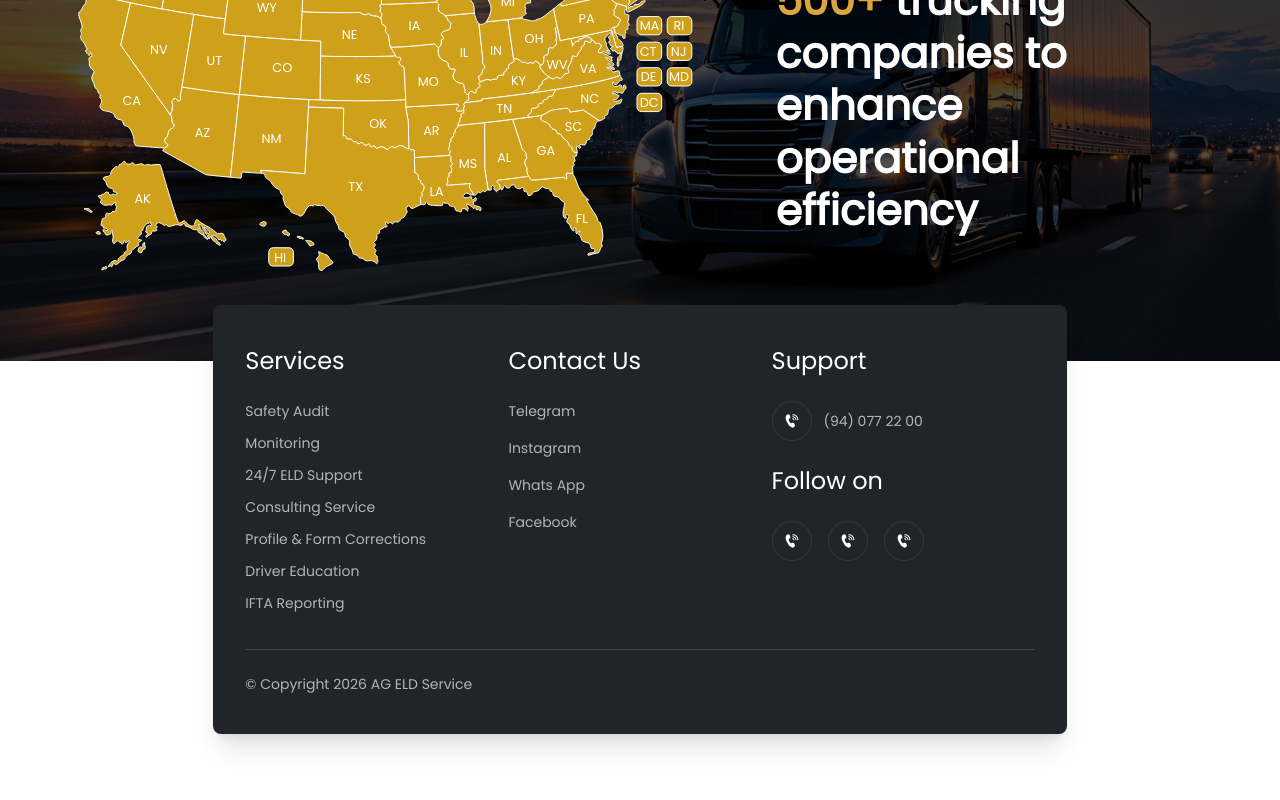
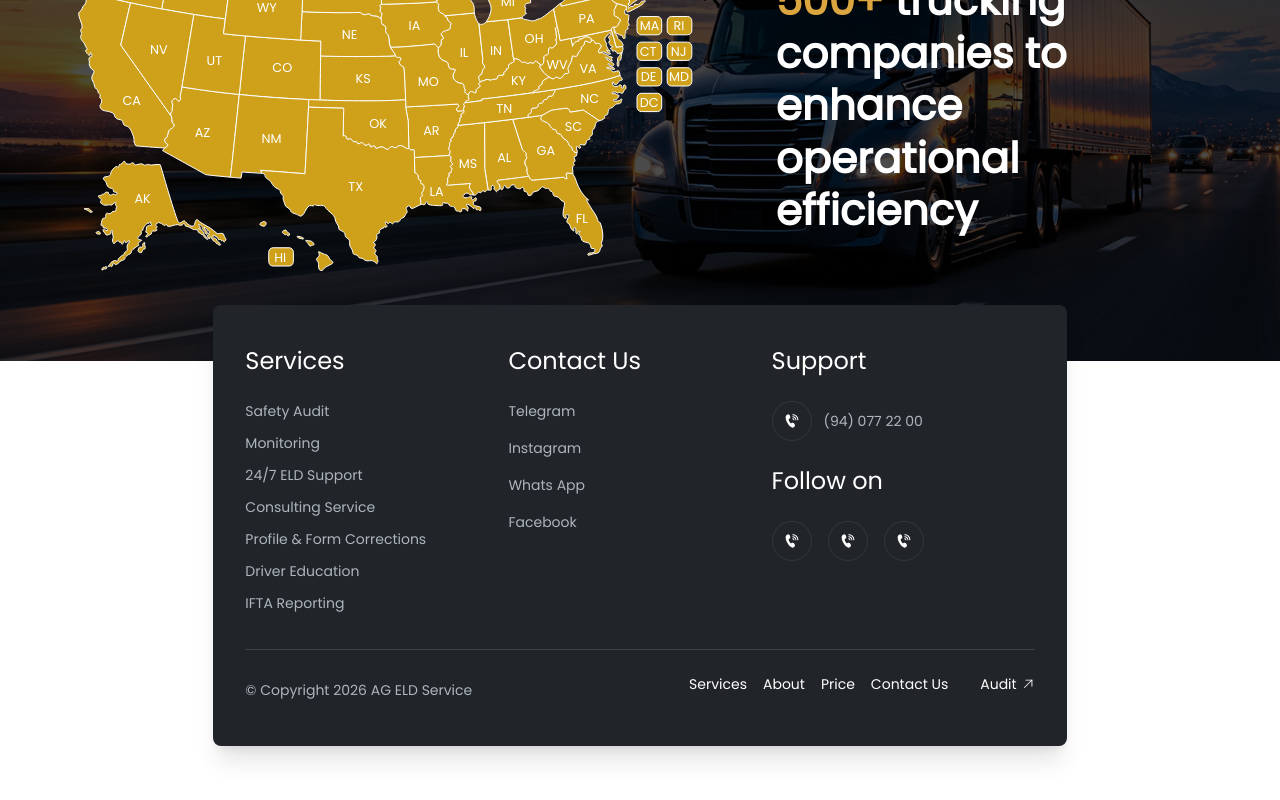
Before and after one commit to asadbekraimjanov/ag-eld-service, a Vue app: page / in a window 1280 px wide. Shown: the part 5650-6450 px from the top of the page. Built offline with nearby package versions, Linux system fonts and the light colour scheme.

Commit message:
modified

```diff
--- a/src/views/main/Contact.vue
+++ b/src/views/main/Contact.vue
@@ -15,7 +15,7 @@
             </div>
         </div>
     </section>
-    <div class="flex justify-center -translate-y-14">
+    <div class="flex justify-center -translate-y-14 ">
         <div class="w-2/3 bg-[#212529] text-white px-8 py-10 rounded-lg shadow-xl">
             <div class="w-full flex">
                 <div class="w-full">
@@ -66,7 +66,26 @@
                 </div>
             </div>
             <el-divider class="!border-[#adb5bd]/20" />
-            <p class="text-sm text-[#adb5bd]">© Copyright 2026 AG ELD Service</p>
+            <div class="flex justify-between items-center">
+                <p class="text-sm text-[#adb5bd]">© Copyright 2026 AG ELD Service</p>
+                <ul class="flex text-sm gap-4 text-white pb-3">
+                    <li @click.prevent="scrollToSection('services')"
+                        class="hover:text-gray-400 cursor-pointer">Services</li>
+                    <li @click.prevent="scrollToSection('about-us')"
+                        class="hover:text-gray-400 cursor-pointer">About</li>
+                    <li @click.prevent="scrollToSection('price')"
+                        class="hover:text-gray-400 cursor-pointer">Price</li>
+                    <li @click.prevent="scrollToSection('contact')"
+                        class="hover:text-gray-400 cursor-pointer">Contact Us</li>
+                    <li @click="router.push({name: 'AuditService'})"
+                        class="hover:text-gray-400 cursor-pointer ml-4">
+                        <div class="flex gap-1 items-center">
+                            <span>Audit</span>
+                            <el-icon class="!p-0"><TopRight /></el-icon>
+                        </div>
+                    </li>
+                </ul>
+            </div>
         </div>
     </div>
 </template>
@@ -76,9 +95,20 @@ import MapAmerica from '@/components/MapAmerica.vue'
 import {ref} from "vue";
 import {TopRight} from "@element-plus/icons-vue";
 import PhoneFilled from "@/assets/custom-icons/PhoneFilled.vue";
+import router from "@/router/index.js";
 
 
 const services = ref(['Safety Audit', 'Monitoring', '24/7 ELD Support', 'Consulting Service', 'Profile & Form Corrections', 'Driver Education', 'IFTA Reporting'])
+
+const scrollToSection = (sectionId) => {
+    const element = document.getElementById(sectionId)
+    if (element) {
+        window.scrollTo({
+            top: element.offsetTop,
+            behavior: 'smooth'
+        })
+    }
+}
 </script>
 
 <style scoped>
```
Also changed, not shown: src/views/main/Main.vue (+2 -6 lines).
